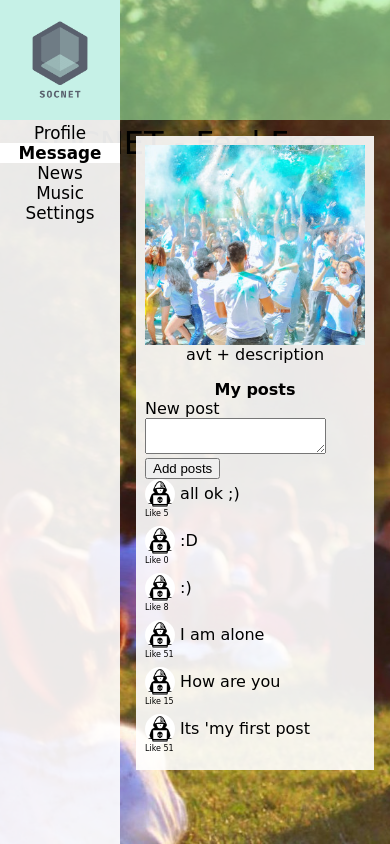
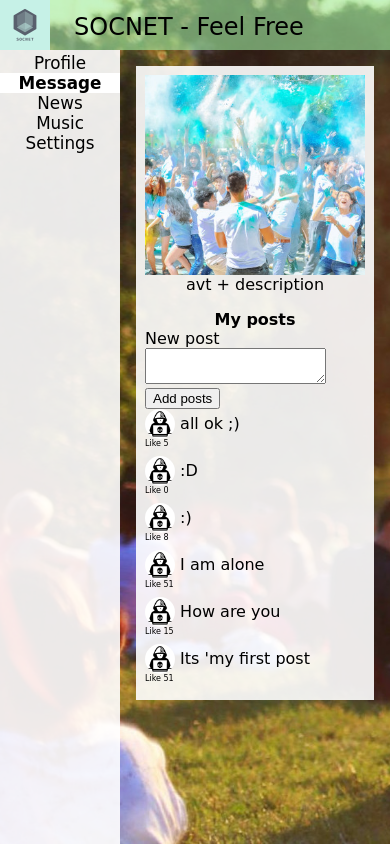
Before and after one commit to brainthief/socnet, a React (Create React App) app: page / in a window 390 px wide. Built offline with nearby package versions, Linux system fonts and the light colour scheme.

Commit message:
fix resp

```diff
--- a/src/App.css
+++ b/src/App.css
@@ -21,3 +21,22 @@ body {
   /* gap between elements */
   /* grid-gap: 10px; */
 }
+
+@media only screen and (max-width: 650px) {
+  .appWrapper {
+    background-image: url(./img/bgbig.jpeg);
+    background-size: cover;
+    display: grid;
+    min-height: 100vh;
+
+    /* areas template */
+    grid-template-areas:
+      "header header""nav content";
+    /* 2 rows - 60px and second 1 frakcija */
+    grid-template-rows: 50px 1fr;
+    /* Two columns */
+    grid-template-columns: 120px 1fr;
+    /* gap between elements */
+    /* grid-gap: 10px; */
+  }
+}
--- a/src/components/Header/Header.module.css
+++ b/src/components/Header/Header.module.css
@@ -33,3 +33,23 @@
   font-size: 2em;
  }
 }
+
+@media only screen and (max-width: 650px) {
+ .mainText {
+  font-size: 2em;
+ }
+}
+
+@media only screen and (max-width: 650px) {
+ .mainText {
+  font-size: 1.5em;
+ }
+
+ .header {
+  height: 50px;
+ }
+
+ .header img {
+  width: 50px;
+ }
+}
```
